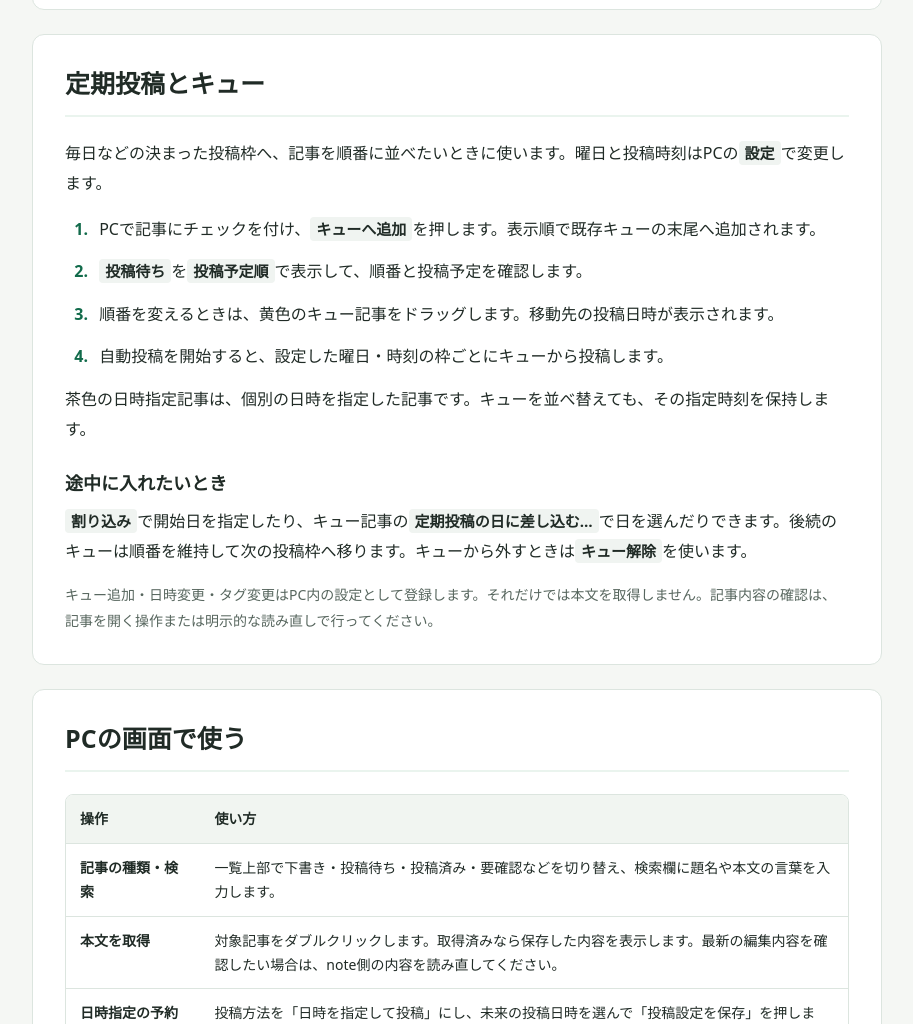
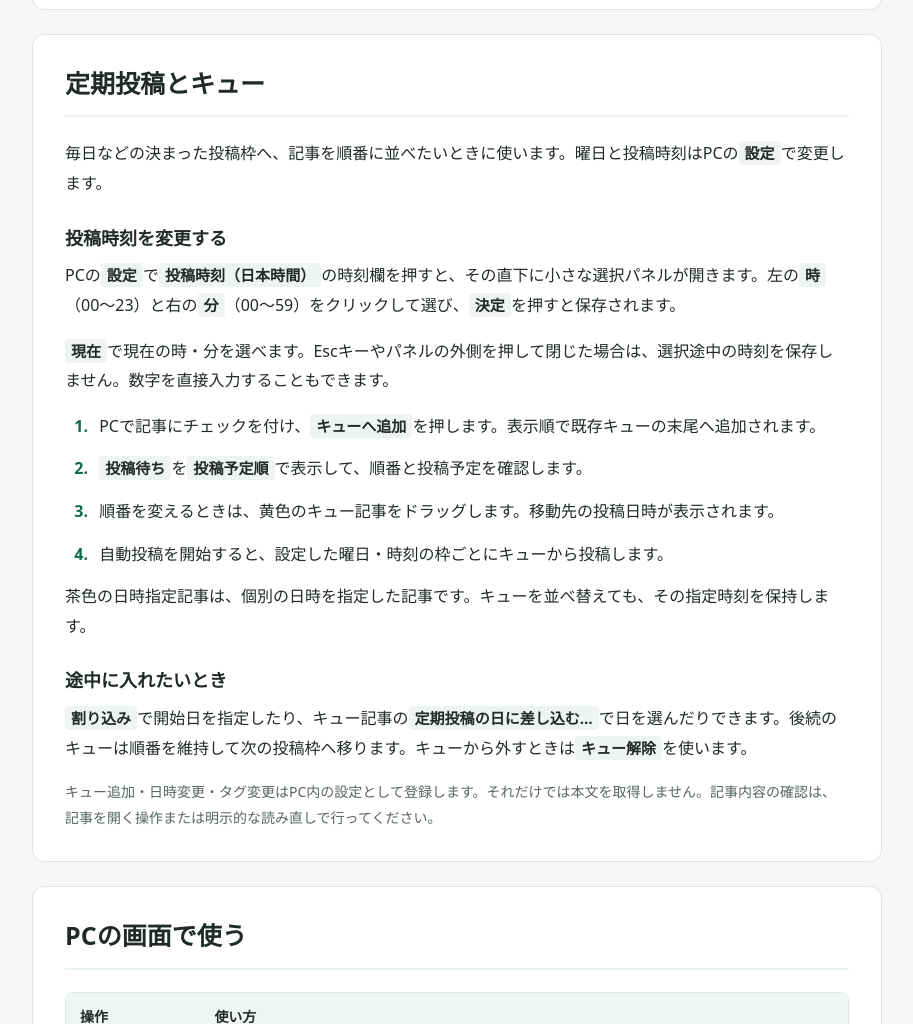
Before and after one commit to youzoom64/note-stock-publisher, a plain HTML site: page manual.html in a window 1280 px wide. Shown: the part 4020-5044 px from the top of the page, without its empty margins (293-1206 px from the left). Drawn offline with Linux system fonts and the light colour scheme.

Commit message:
Document the new time selection popup

```diff
--- a/manual.html
+++ b/manual.html
@@ -30,7 +30,7 @@
 
 <section id="schedule"><h2>日時を指定して投稿する</h2><ol class="steps"><li>記事画面で<span class="control">予約・日時変更</span>を押します。</li><li>カレンダーで月と日付を選びます。</li><li><span class="control">時を選択</span>と<span class="control">分を選択</span>で時刻を選びます。分は5分刻みで選べて、<span class="control">−1分</span>・<span class="control">＋1分</span>で1分ずつ調整できます。</li><li><span class="control">この時刻で確認</span>を押し、記事名と<strong>日本時間の年月日・時刻</strong>を確認します。</li><li><span class="control">この日時で予約する</span>で登録します。予約一覧や記事画面で投稿予定を確認してください。</li><li>自動投稿が停止中なら、PCの<span class="control">自動投稿を開始</span>またはDiscordの<span class="control">自動投稿 停止／再開</span>から再開します。</li></ol><div class="note"><p><strong>「日時指定待ち」は、日時指定の予約が入っている状態です。</strong><br>その時刻に投稿するには、自動投稿が動作中で、PCとアプリが起動している必要があります。</p></div><h3>変更・取消</h3><p>日時を変えるときは同じ記事で<span class="control">予約・日時変更</span>を開きます。取り消すときは<span class="control">予約取消</span>を使います。取消後もnoteの記事は残ります。公開済みの記事は日時指定予約の対象ではなく、<span class="control">今すぐ投稿・更新</span>で更新します。</p><h3>予約時刻を過ぎたら</h3><p>一時停止・アプリ終了・スリープなどで時刻を過ぎた予約は<span class="control">期限超過</span>になります。再開時にまとめて公開せず、再予約が必要です。過去の日時は新しい予約として受け付けません。</p><p class="small">標準のDiscordカレンダーにHTTPS中継の設定は不要です。別の予約Web画面を使う場合だけ、追加の接続設定が必要です。HTTPS接続の自動作成は、この版の標準セットアップには含まれていません。</p></section>
 
-<section id="queue"><h2>定期投稿とキュー</h2><p>毎日などの決まった投稿枠へ、記事を順番に並べたいときに使います。曜日と投稿時刻はPCの<span class="control">設定</span>で変更します。</p><ol class="steps"><li>PCで記事にチェックを付け、<span class="control">キューへ追加</span>を押します。表示順で既存キューの末尾へ追加されます。</li><li><span class="control">投稿待ち</span>を<span class="control">投稿予定順</span>で表示して、順番と投稿予定を確認します。</li><li>順番を変えるときは、黄色のキュー記事をドラッグします。移動先の投稿日時が表示されます。</li><li>自動投稿を開始すると、設定した曜日・時刻の枠ごとにキューから投稿します。</li></ol><p>茶色の日時指定記事は、個別の日時を指定した記事です。キューを並べ替えても、その指定時刻を保持します。</p><h3>途中に入れたいとき</h3><p><span class="control">割り込み</span>で開始日を指定したり、キュー記事の<span class="control">定期投稿の日に差し込む…</span>で日を選んだりできます。後続のキューは順番を維持して次の投稿枠へ移ります。キューから外すときは<span class="control">キュー解除</span>を使います。</p><p class="small">キュー追加・日時変更・タグ変更はPC内の設定として登録します。それだけでは本文を取得しません。記事内容の確認は、記事を開く操作または明示的な読み直しで行ってください。</p></section>
+<section id="queue"><h2>定期投稿とキュー</h2><p>毎日などの決まった投稿枠へ、記事を順番に並べたいときに使います。曜日と投稿時刻はPCの<span class="control">設定</span>で変更します。</p><h3>投稿時刻を変更する</h3><p>PCの<span class="control">設定</span>で<span class="control">投稿時刻（日本時間）</span>の時刻欄を押すと、その直下に小さな選択パネルが開きます。左の<span class="control">時</span>（00〜23）と右の<span class="control">分</span>（00〜59）をクリックして選び、<span class="control">決定</span>を押すと保存されます。</p><p><span class="control">現在</span>で現在の時・分を選べます。Escキーやパネルの外側を押して閉じた場合は、選択途中の時刻を保存しません。数字を直接入力することもできます。</p><ol class="steps"><li>PCで記事にチェックを付け、<span class="control">キューへ追加</span>を押します。表示順で既存キューの末尾へ追加されます。</li><li><span class="control">投稿待ち</span>を<span class="control">投稿予定順</span>で表示して、順番と投稿予定を確認します。</li><li>順番を変えるときは、黄色のキュー記事をドラッグします。移動先の投稿日時が表示されます。</li><li>自動投稿を開始すると、設定した曜日・時刻の枠ごとにキューから投稿します。</li></ol><p>茶色の日時指定記事は、個別の日時を指定した記事です。キューを並べ替えても、その指定時刻を保持します。</p><h3>途中に入れたいとき</h3><p><span class="control">割り込み</span>で開始日を指定したり、キュー記事の<span class="control">定期投稿の日に差し込む…</span>で日を選んだりできます。後続のキューは順番を維持して次の投稿枠へ移ります。キューから外すときは<span class="control">キュー解除</span>を使います。</p><p class="small">キュー追加・日時変更・タグ変更はPC内の設定として登録します。それだけでは本文を取得しません。記事内容の確認は、記事を開く操作または明示的な読み直しで行ってください。</p></section>
 
 <section id="desktop"><h2>PCの画面で使う</h2><div class="table-wrap"><table><thead><tr><th scope="col">操作</th><th scope="col">使い方</th></tr></thead><tbody><tr><td>記事の種類・検索</td><td>一覧上部で下書き・投稿待ち・投稿済み・要確認などを切り替え、検索欄に題名や本文の言葉を入力します。</td></tr><tr><td>本文を取得</td><td>対象記事をダブルクリックします。取得済みなら保存した内容を表示します。最新の編集内容を確認したい場合は、note側の内容を読み直してください。</td></tr><tr><td>日時指定の予約</td><td>投稿方法を「日時を指定して投稿」にし、未来の投稿日時を選んで「投稿設定を保存」を押します。</td></tr><tr><td>定期投稿のキュー</td><td>投稿方法を「定期投稿のキューへ追加」にして保存するか、一覧のチェックと「キューへ追加」を使います。</td></tr><tr><td>下書きのまま保持</td><td>投稿方法を「下書きとして保存（投稿未定）」にして保存します。</td></tr><tr><td>noteと同期</td><td>「noteの全記事を同期」で一覧を更新します。標準の自動同期間隔は60分です。間隔は「設定」で変更できます。</td></tr><tr><td>noteで編集</td><td>専用のnote編集画面を開きます。「ストック編集・公開しません」と表示される画面では、最後の投稿操作で本文・公開条件をアプリへ取り込みます。</td></tr><tr><td>公開結果を確認</td><td>送信結果が不明な記事などで使います。確認前に同じ記事の投稿を繰り返さないでください。</td></tr><tr><td>下書きに戻す</td><td>要確認の記事に表示される「下書きに戻す」で、アプリ内の管理状態を戻します。これだけでnote上の公開記事を非公開にする操作にはなりません。</td></tr></tbody></table></div><p>記事一覧の同期と、本文・公開条件の取得は別の操作です。一覧の同期では各記事の状態や更新情報を取り込みます。</p></section>
 
```
